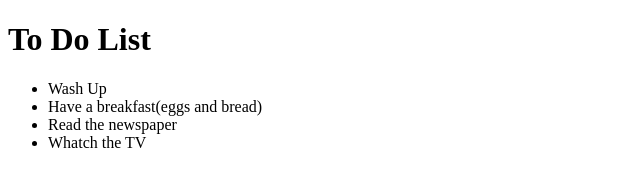
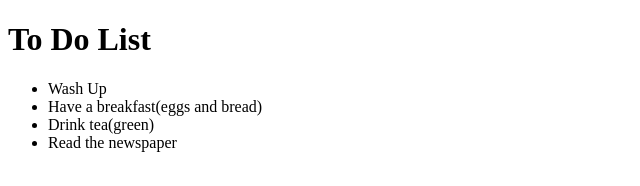
Before and after one commit to Nikita-source/Lab7, a plain HTML site: page index.html in a window 1280 px wide. Shown: the full height of the page, 0-640 px from the left. Drawn offline with Linux system fonts and the light colour scheme.

Commit message:
master change

```diff
--- a/index.html
+++ b/index.html
@@ -9,8 +9,8 @@
 	<ul>
 		<li>Wash Up</li>
 		<li>Have a breakfast(eggs and bread)</li>
+		<li>Drink tea(green)</li>
 		<li>Read the newspaper</li>
-		<li>Whatch the TV</li>
 	</ul>
 </body>
 </html>
```
